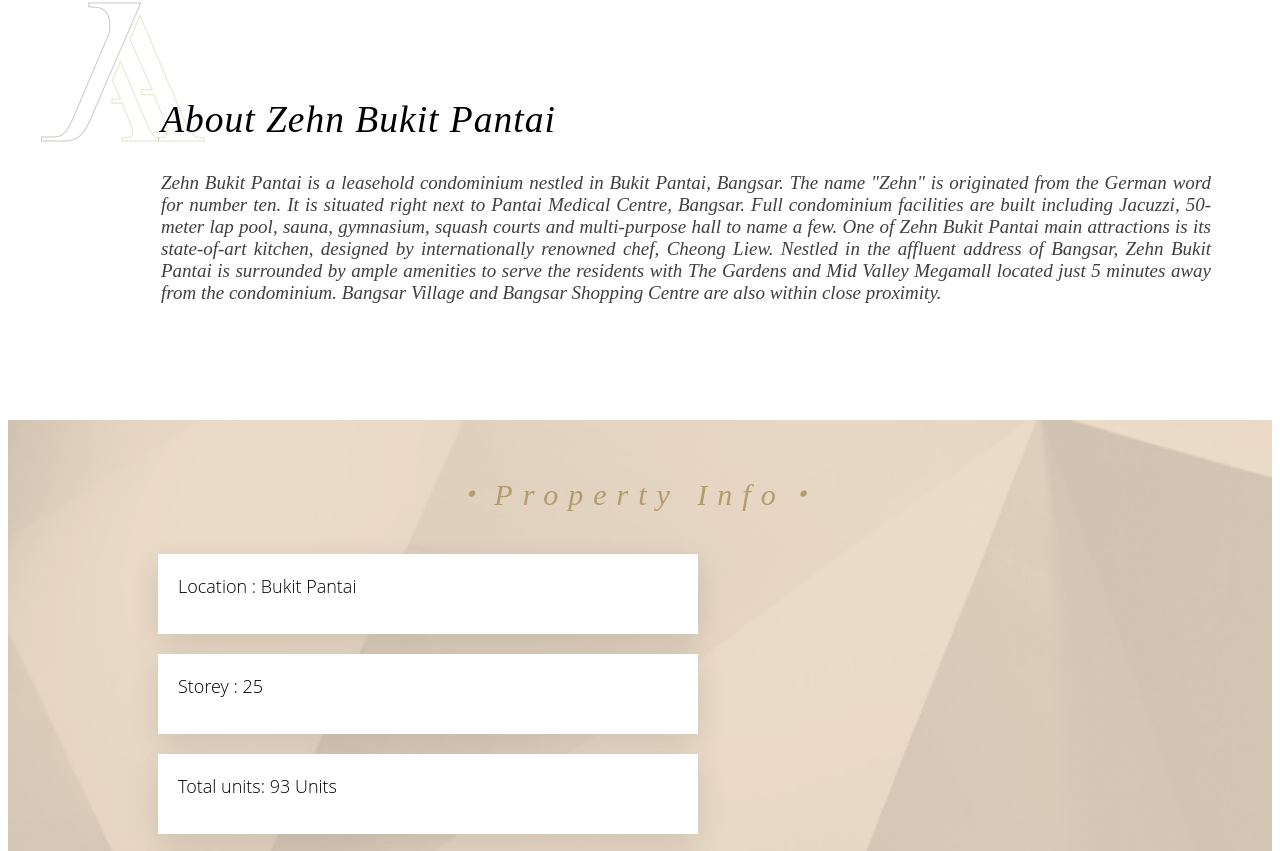
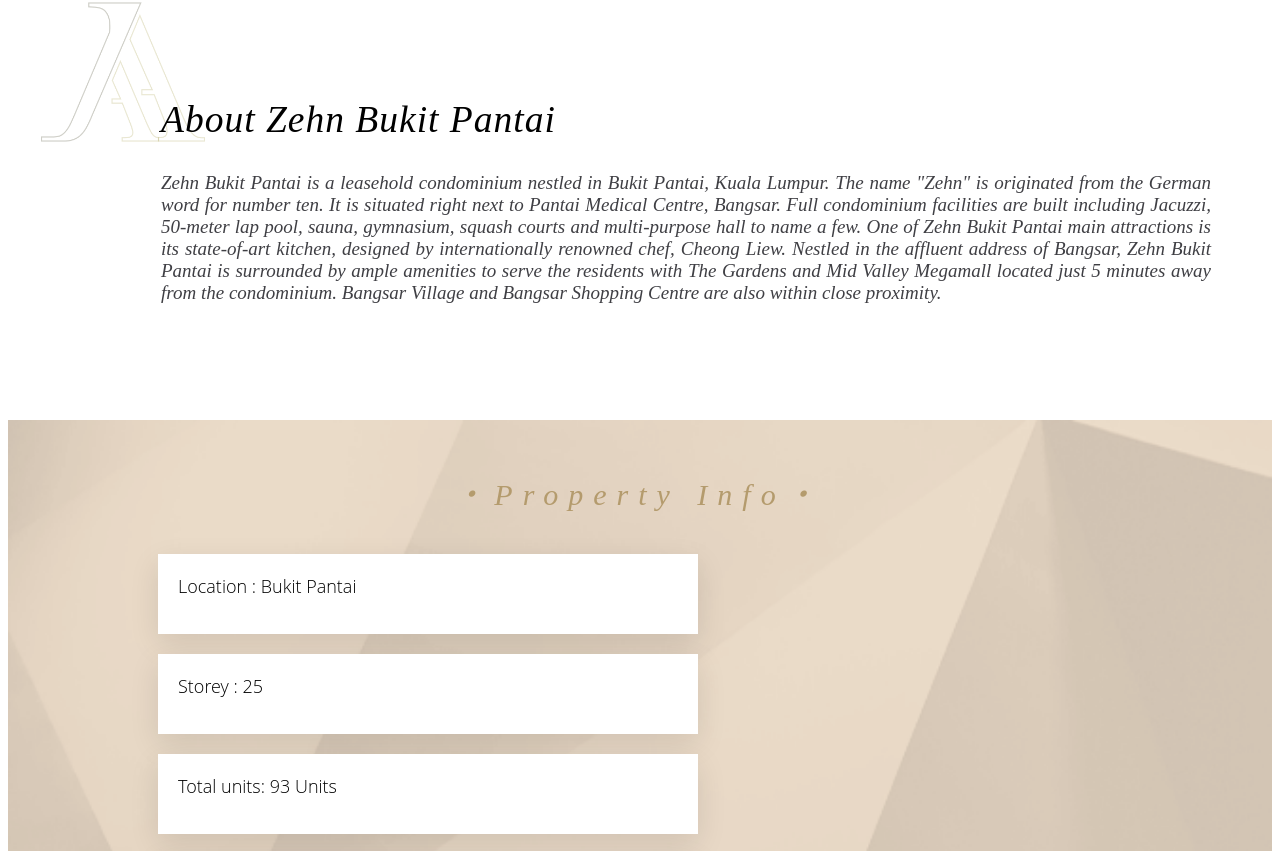
Before and after one commit to jinghuiwie/zehnbukitpantai, a plain HTML site: page index.html in a window 1280 px wide. Shown: the part 749-1600 px from the top of the page. Drawn offline with Linux system fonts and the light colour scheme.

Commit message:
Add files via upload

```diff
--- a/index.html
+++ b/index.html
@@ -40,7 +40,7 @@
     <div class = "subbanner">
       <h2> About Zehn Bukit Pantai </h2>
       <p>
-        Zehn Bukit Pantai is a leasehold condominium nestled in Bukit Pantai, Bangsar. The name "Zehn" is originated from the German word for number ten. It is situated right next to Pantai Medical Centre, Bangsar. Full condominium facilities are built including Jacuzzi, 50-meter lap pool, sauna, gymnasium, squash courts and multi-purpose hall to name a few. One of Zehn Bukit Pantai main attractions is its state-of-art kitchen, designed by internationally renowned chef, Cheong Liew. Nestled in the affluent address of Bangsar, Zehn Bukit Pantai is surrounded by ample amenities to serve the residents with The Gardens and Mid Valley Megamall located just 5 minutes away from the condominium. Bangsar Village and Bangsar Shopping Centre are also within close proximity.
+        Zehn Bukit Pantai is a leasehold condominium nestled in Bukit Pantai, Kuala Lumpur. The name "Zehn" is originated from the German word for number ten. It is situated right next to Pantai Medical Centre, Bangsar. Full condominium facilities are built including Jacuzzi, 50-meter lap pool, sauna, gymnasium, squash courts and multi-purpose hall to name a few. One of Zehn Bukit Pantai main attractions is its state-of-art kitchen, designed by internationally renowned chef, Cheong Liew. Nestled in the affluent address of Bangsar, Zehn Bukit Pantai is surrounded by ample amenities to serve the residents with The Gardens and Mid Valley Megamall located just 5 minutes away from the condominium. Bangsar Village and Bangsar Shopping Centre are also within close proximity.
       </p>
     </div>
 
@@ -65,18 +65,18 @@
 
     <div class="gallery">
     <h1> ・Gallery・ </h1>
+    <img src="images/12.png" alt="Zehn Bukit Pantai" class="im">
+    <img src="images/9.png" alt="Zehn Bukit Pantai" class="im">
     <img src="images/1.png" alt="Zehn Bukit Pantai" class="im">
     <img src="images/2.png" alt="Zehn Bukit Pantai" class="im">
     <img src="images/3.png" alt="Zehn Bukit Pantai" class="im">
     <img src="images/4.png" alt="Zehn Bukit Pantai" class="im">
-    <img src="images/5.png" alt="Zehn Bukit Pantai" class="im">
-    <img src="images/6.png" alt="Zehn Bukit Pantai" class="im">
-    <img src="images/7.png" alt="Zehn Bukit Pantai" class="im">
-    <img src="images/8.png" alt="Zehn Bukit Pantai" class="im">
-    <img src="images/9.png" alt="Zehn Bukit Pantai" id="imv">
-    <img src="images/10.png" alt="Zehn Bukit Pantai" id="imv">
-    <img src="images/11.png" alt="Zehn Bukit Pantai" id="imv">
-    <img src="images/12.png" alt="Zehn Bukit Pantai" id="imv">
+    <img src="images/5.png" alt="Zehn Bukit Pantai" id="imv">
+    <img src="images/6.png" alt="Zehn Bukit Pantai" id="imv">
+    <img src="images/7.png" alt="Zehn Bukit Pantai" id="imv">
+    <img src="images/8.png" alt="Zehn Bukit Pantai" id="imv">
+    <img src="images/10.png" alt="Zehn Bukit Pantai" class="im">
+    <img src="images/11.png" alt="Zehn Bukit Pantai" class="im">
     </div>
 
     <div class="footer">
```
